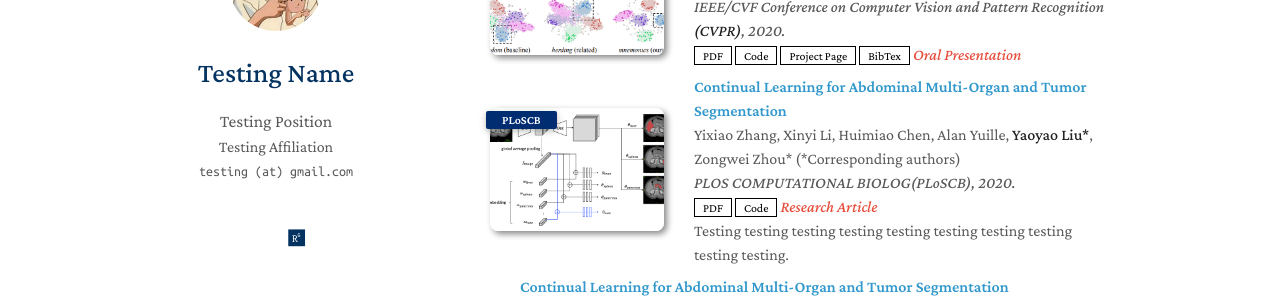
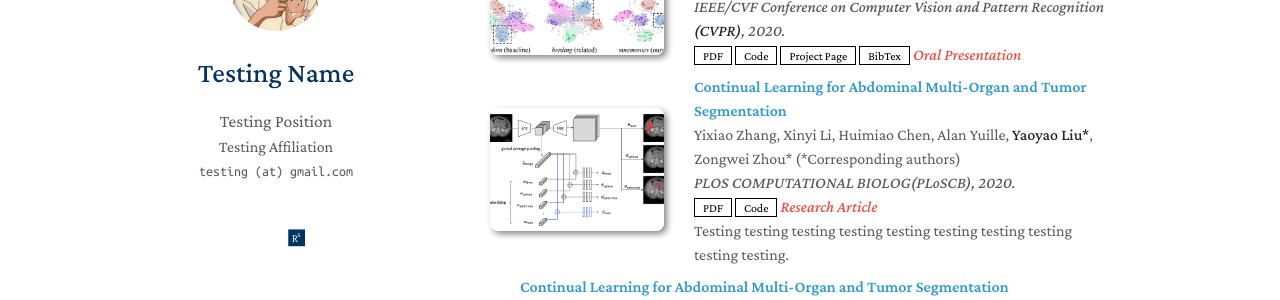
Before and after one commit to HaiyanKong/minimal-light, a Jekyll site: the page built from index.md, in a window 1280 px wide and 900 px high, scrolled down 713 px. Shown: the part 147-447 px from the top of the window. Built offline with Jekyll 4.4.1, drawn with Linux system fonts in a browser that asks for light colours; a style sheet for code colours, icons or effects is not loaded; our own code applies the rules of GitHub Pages for plain Markdown files.

Commit message:
Update publications.yml

```diff
--- a/_data/publications.yml
+++ b/_data/publications.yml
@@ -23,7 +23,6 @@ main:
 
   - title: Continual Learning for Abdominal Multi-Organ and Tumor Segmentation
     authors: Yixiao Zhang, Xinyi Li, Huimiao Chen, Alan Yuille, <strong>Yaoyao Liu*</strong>, Zongwei Zhou* (*Corresponding authors)
-    conference_short: PLoSCB
     conference: PLOS COMPUTATIONAL BIOLOG(PLoSCB), 2020.
     pdf: https://arxiv.org/pdf/2306.00988.pdf
     code: https://github.com/MrGiovanni/ContinualLearning
```
